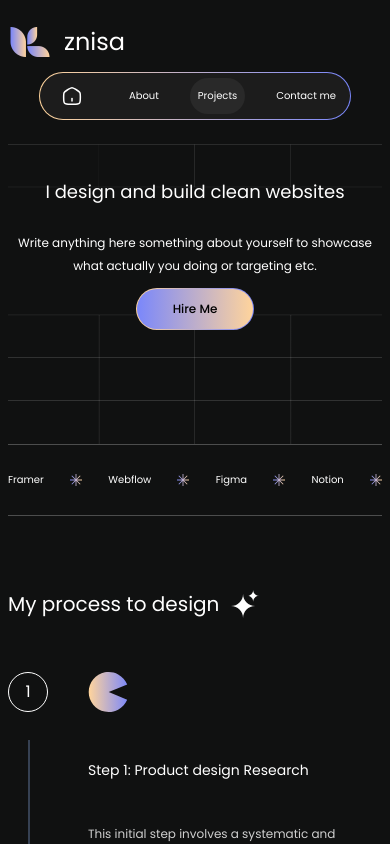
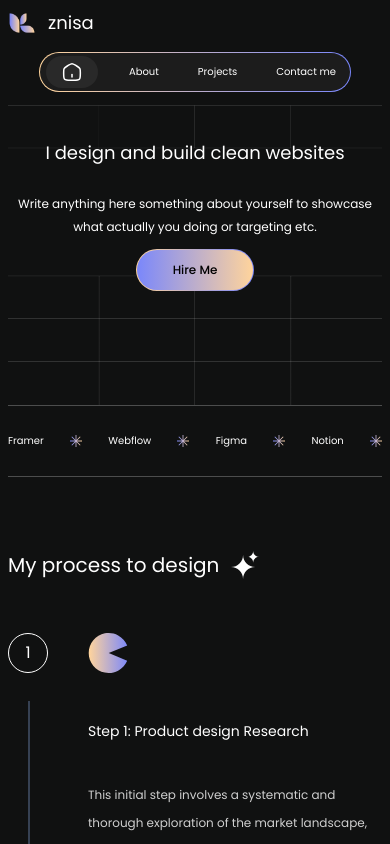
Before and after one commit to kudae3/znisa, a React (Vite) app: page / in a window 390 px wide. Shown: the top 844 px of the page. Built offline with nearby package versions, Linux system fonts and the light colour scheme.

Commit message:
feat: adjust layout and styling in Navbar and Hero components for improved visual consistency and responsiveness

```diff
--- a/src/App.jsx
+++ b/src/App.jsx
@@ -10,7 +10,7 @@ import Testimonials from "./components/Testimonials"
 function App() {
 
   return (
-    <div className="flex flex-col gap-10 my-5 md:my-10 mx-2 md:mx-3 lg:mx-0">
+    <div className="flex flex-col gap-10 my-px md:my-10 mx-2 md:mx-3 lg:mx-0">
       <div className="container">
         <Navbar/>
       </div>
--- a/src/components/Hero.jsx
+++ b/src/components/Hero.jsx
@@ -3,7 +3,7 @@ import backgroundImage from '../assets/background.png'
 
 const Hero = () => {
   return (
-    <div className='text-white h-[300px] lg:h-[567px] relative bg-cover bg-center bg-no-repeat mt-10' style={{
+    <div className='text-white h-[300px] lg:h-[567px] relative bg-cover bg-center bg-no-repeat mt-5' style={{
       backgroundImage: `url(${backgroundImage})`
     }}>
         <div className='text-center mx-auto w-full max-w-[882px] h-[166px] flex flex-col gap-[11px] lg:px-[175px] pt-5 lg:pt-[117px]'>
--- a/src/components/Navbar.jsx
+++ b/src/components/Navbar.jsx
@@ -51,19 +51,19 @@ const Navbar = () => {
 
       {/* Logo */}
       <div className='w-[117px] h-11 flex items-center gap-3'>
-        <img className='w-11 h-11' src="/src/assets/logo.png" alt="" />
-        <h1 className='font-normal text-[24px] leading-[100%] text-white'>znisa</h1>
+        <img className='w-7 h-7 md:w-11 md:h-11' src="/src/assets/logo.png" alt="" />
+        <h1 className='font-normal text-[18px] md:text-[24px] leading-[100%] text-white'>znisa</h1>
       </div>
 
       {/* Routes Buttons */}
-      <div className='gradient-border-wrapper w-[80%] md:max-w-[418px] h-12 rounded-[290px] mx-auto md:mx-0 fixed top-18 md:top-10 left-1/2 -translate-x-1/2 z-50'>
+      <div className='gradient-border-wrapper w-[80%] md:max-w-[418px] h-10 md:h-12 rounded-[290px] mx-auto fixed top-13 md:top-10 left-1/2 -translate-x-1/2 z-50'>
         <div className='w-full h-full bg-[#1C1C1C] rounded-[290px] flex justify-between items-center gap-2 md:gap-5 py-1.5 pl-1.5 pr-1.5 lg:pr-8 text-white'>
           {navItems.map((item) => (
             <a
               key={item.id}
               href={item.href}
               onClick={(e) => handleScrollClick(e, item.href)}
-              className={`${item.icon ? 'w-[52px]' : 'px-2 md:px-3'} h-9 rounded-[40px] flex justify-center items-center ${activeSection === item.section ? 'bg-[#292929]' : ''} ${item.label === 'Contact me' ? 'whitespace-nowrap' : ''} cursor-pointer hover:bg-[#292929] transition-colors`}
+              className={`${item.icon ? 'w-[52px]' : 'px-2 md:px-3'} h-8 md:h-9 rounded-[40px] flex justify-center items-center ${activeSection === item.section ? 'bg-[#292929]' : ''} ${item.label === 'Contact me' ? 'whitespace-nowrap' : ''} cursor-pointer hover:bg-[#292929] transition-colors`}
             >
               {item.icon ? item.icon : <p className='font-normal text-[10px] md:text-[16px] leading-[100%]'>{item.label}</p>}
             </a>
```
